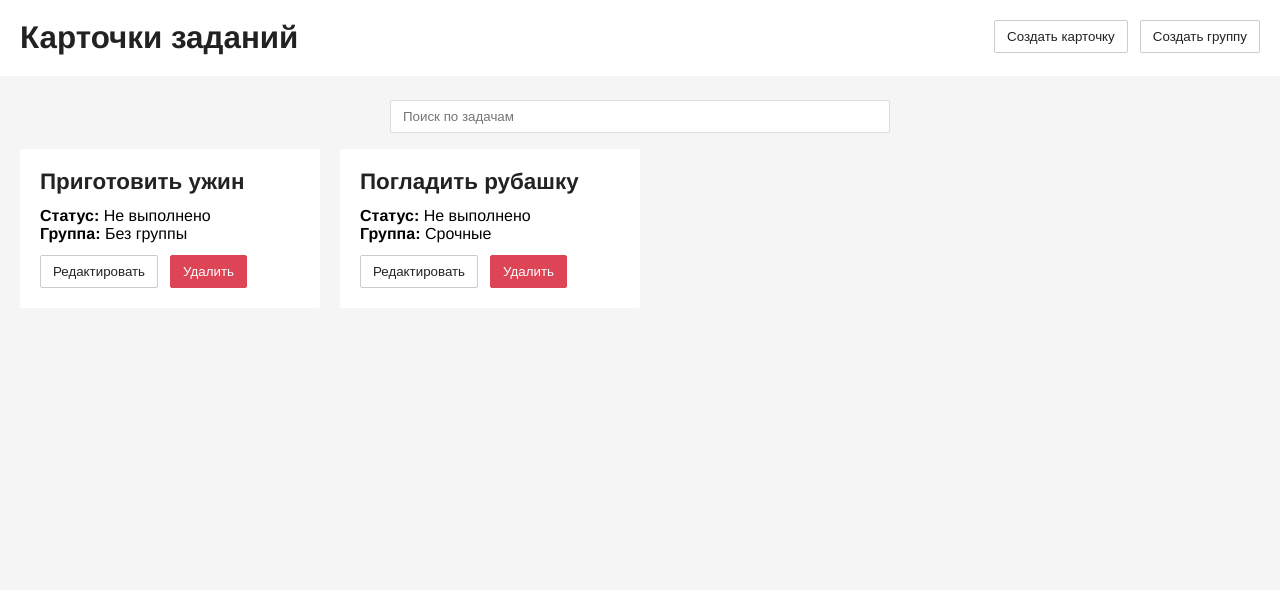
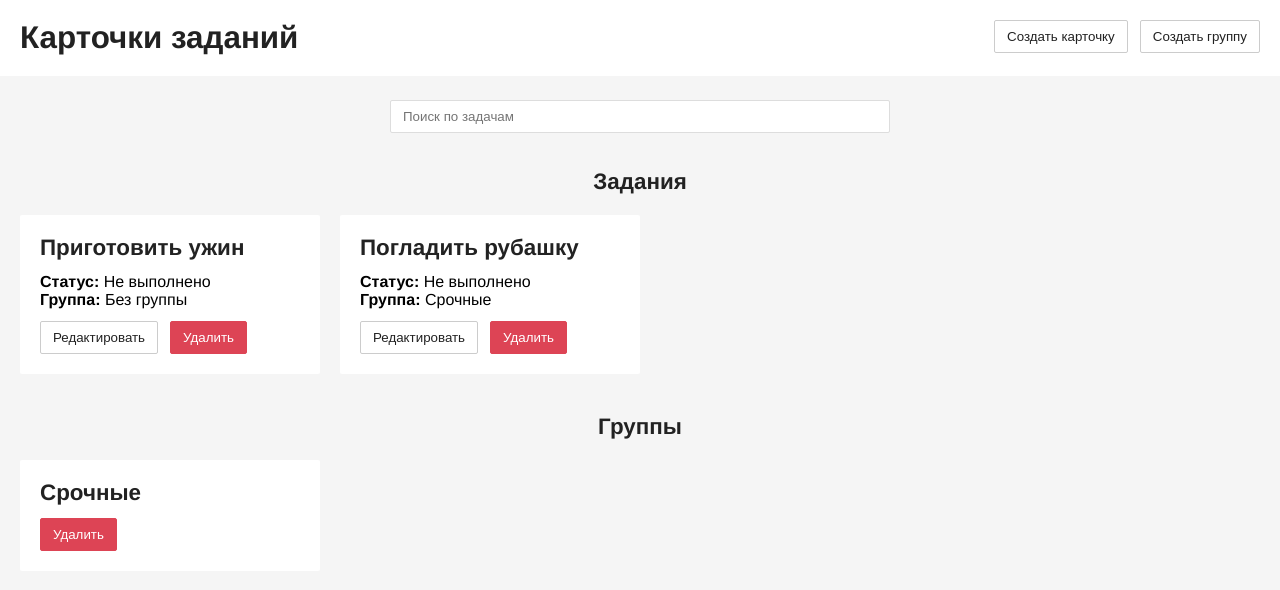
Before and after one commit to pirotech/pro-context-test-task, a Vue app: page / in a window 1280 px wide. Shown: the top 590 px of the page. Built offline with nearby package versions, Linux system fonts and the light colour scheme.

Commit message:
Groups may be removed, placeholders for tasks and groups

```diff
--- /dev/null
+++ b/src/components/UiGroup.vue
@@ -0,0 +1,51 @@
+<template>
+  <div class="ui-task">
+    <h5 class="ui-task__name">{{value.name}}</h5>
+    <div class="ui-task-buttons">
+      <button
+        class="button_danger ui-task__delete"
+        @click="onRemove(value)"
+      >Удалить</button>
+    </div>
+  </div>
+</template>
+
+<script>
+export default {
+  name: "UiGroup",
+  props: {
+    value: Object,
+    onRemove: Function
+  }
+}
+</script>
+
+<style scoped lang="scss">
+.ui-task {
+  display: flex;
+  flex-direction: column;
+  justify-content: center;
+  align-items: flex-start;
+  min-width: 300px;
+  max-width: 300px;
+  padding: 20px;
+  background-color: white;
+  border-radius: 2px;
+  @media (max-width: 576px) {
+    min-width: 280px;
+    max-width: 280px;
+  }
+  &__name {
+    width: 100%;
+    text-align: left;
+    white-space: nowrap;
+    overflow: hidden;
+    text-overflow: ellipsis;
+  }
+  &-buttons {
+    margin-top: 12px;
+  }
+  &__delete {
+  }
+}
+</style>
--- a/src/components/UiCard.vue
+++ b/src/components/UiTask.vue
@@ -1,19 +1,19 @@
 <template>
-  <div class="ui-card">
-    <h5 class="ui-card__name">{{value.name}}</h5>
-    <p class="ui-card__status">
+  <div class="ui-task">
+    <h5 class="ui-task__name">{{value.name}}</h5>
+    <p class="ui-task__status">
       <strong>Статус: </strong>
       <span v-if="value.done" class="_done">Выполнено</span>
       <span v-if="!value.done">Не выполнено</span>
     </p>
-    <p class="ui-card__group"><strong>Группа: </strong>{{value.group.name}}</p>
-    <div class="ui-card-buttons">
+    <p class="ui-task__group"><strong>Группа: </strong>{{value.group.name}}</p>
+    <div class="ui-task-buttons">
       <button
-        class="ui-card__edit"
+        class="ui-task__edit"
         @click="onEdit(value)"
       >Редактировать</button>
       <button
-        class="button_danger ui-card__delete"
+        class="button_danger ui-task__delete"
         @click="onRemove(value)"
       >Удалить</button>
     </div>
@@ -32,7 +32,7 @@ export default {
 </script>
 
 <style scoped lang="scss">
-.ui-card {
+.ui-task {
   display: flex;
   flex-direction: column;
   justify-content: center;
--- a/src/views/MainPage.vue
+++ b/src/views/MainPage.vue
@@ -3,6 +3,7 @@
     <Header
       :onCreateTask="openCreateTaskModal"
       :onCreateGroup="openCreateGroupModal"
+      :onRemoveGroup="openRemoveGroupModal"
     />
     <div class="main-page-content">
       <div class="main-page-search">
@@ -12,15 +13,36 @@
           :onChange="searchDebounced"
         />
       </div>
-      <ul v-if="tasks" class="main-page-cards">
-        <li v-for="task in tasks" :key="task.id" class="main-page-cards-item">
-          <UiCard
+      <h5 class="main-page__title">Задания</h5>
+      <ul v-if="tasks.length > 0" class="main-page-tasks">
+        <li v-for="task in tasks" :key="task.id" class="main-page-tasks-item">
+          <UiTask
             :value="task"
             :onEdit="openEditModal"
-            :onRemove="openRemoveModal"
+            :onRemove="openRemoveTaskModal"
           />
         </li>
       </ul>
+      <p v-if="flattenTasks.length === 0" class="main-page__placeholder">
+        Задач нет
+      </p>
+      <p v-if="flattenTasks.length > 0 && searchedTasks.length === 0" class="main-page__placeholder">
+        Поиск не дал результатов
+      </p>
+      <h5 class="main-page__title">Группы</h5>
+      <ul v-if="groups.length > 1" class="main-page-groups">
+        <li v-for="group in groups" :key="group.id">
+          <UiGroup
+            class="main-page-groups-item"
+            v-if="group.id !== 0"
+            :value="group"
+            :onRemove="openRemoveGroupModal"
+          />
+        </li>
+      </ul>
+      <p v-if="groups.length === 1" class="main-page__placeholder">
+        Групп нет
+      </p>
     </div>
 
     <Modal :opened="createTaskModal.modal" title="Создать задачу" :closeModal="closeCreateTaskModal">
@@ -105,13 +127,21 @@
         <button class="button_primary create-group-modal__submit" @click="createGroup">Создать</button>
       </div>
     </Modal>
+
+    <Modal :opened="removeGroupModal.modal" title="Удалить группу?" :closeModal="closeRemoveGroupModal">
+      <div class="remove-group-modal-buttons">
+        <button class="remove-group-modal__cancel" @click="closeRemoveGroupModal">Отмена</button>
+        <button class="button_danger remove-group-modal__submit" @click="removeGroup">Удалить</button>
+      </div>
+    </Modal>
   </div>
 </template>
 
 <script>
 import _ from 'lodash';
 import Header from "../components/Header";
-import UiCard from "../components/UiCard";
+import UiTask from "../components/UiTask";
+import UiGroup from "../components/UiGroup";
 import Modal from "../components/Modal";
 import UiCheckbox from "../components/UiCheckbox";
 import UiTextField from "../components/UiTextField";
@@ -121,7 +151,8 @@ export default {
   name: 'MainPage',
   components: {
     Header,
-    UiCard,
+    UiTask,
+    UiGroup,
     Modal,
     UiCheckbox,
     UiTextField,
@@ -182,13 +213,17 @@ export default {
           nameError: '',
           tasks: []
         }
-      }
+      },
+      removeGroupModal: {
+        modal: false,
+        form: {}
+      },
     };
   },
   computed: {
-    tasks() {
-      const tasks = this.groups.reduce((sum, group) => {
-        const grouped = group.tasks.map(task => {
+    flattenTasks() {
+      let tasks = this.groups.reduce((sum, group) => {
+        const flatten = group.tasks.map(task => {
           const { id, name } = group;
           return {
             ...task,
@@ -196,17 +231,25 @@ export default {
           };
         });
 
-        let searched = grouped;
-        if (this.searchString) {
-          searched = grouped.filter(item => (
-            item.name.toLowerCase().includes(this.searchString.toLowerCase())
-          ));
-        }
-
-        return [...sum, ...searched];
+        return [...sum, ...flatten];
       }, []);
+      // + sort by id
+      tasks = tasks.sort((a, b) => a.id - b.id);
       return tasks;
     },
+    searchedTasks() {
+      let searched = this.flattenTasks;
+      if (this.searchString) {
+        searched = searched.filter(item => (
+          item.name.toLowerCase().includes(this.searchString.toLowerCase())
+        ));
+      }
+      return searched;
+    },
+    tasks() {
+      return this.searchedTasks;
+    },
+
     searchDebounced() {
       return _.debounce(this.search, 500);
     }
@@ -288,7 +331,7 @@ export default {
       this.editTaskModal.modal = false;
     },
 
-    openRemoveModal(removed) {
+    openRemoveTaskModal(removed) {
       this.removeTaskModal.modal = true;
       this.removeTaskModal.form = removed;
     },
@@ -345,6 +388,33 @@ export default {
     },
     closeCreateGroupModal() {
       this.createGroupModal.modal = false;
+      this.createGroupModal.form = {
+        name: '',
+        nameError: '',
+        tasks: []
+      };
+    },
+
+    openRemoveGroupModal(removed) {
+      this.removeGroupModal.modal = true;
+      this.removeGroupModal.form = removed;
+    },
+    removeGroup() {
+      const tasks = this.groups.find(item => item.id === this.removeGroupModal.form.id).tasks;
+      console.log(tasks);
+      let groups = this.groups.filter(item => (
+        item.id !== this.removeGroupModal.form.id
+      ));
+      console.log(groups);
+      groups = groups.map(item => (
+        item.id === 0 ? {...item, tasks: [...item.tasks, ...tasks]} : item
+      ));
+      console.log(groups);
+      this.groups = groups;
+      this.closeRemoveGroupModal();
+    },
+    closeRemoveGroupModal() {
+      this.removeGroupModal.modal = false;
     }
   }
 }
@@ -361,6 +431,9 @@ export default {
   &-content {
     padding: 20px;
   }
+  &__title {
+    margin: 20px 0;
+  }
   &-search {
     max-width: 500px;
     margin: 0 auto;
@@ -368,7 +441,7 @@ export default {
       max-width: 300px;
     }
   }
-  &-cards {
+  &-tasks, &-groups {
     display: flex;
     flex-wrap: wrap;
     @media (max-width: 720px) {
@@ -400,7 +473,7 @@ export default {
       margin-left: 8px;
     }
   }
-  .remove-task-modal {
+  .remove-task-modal, .remove-group-modal {
     &-buttons {
       margin-top: 24px;
     }
@@ -413,5 +486,11 @@ export default {
       margin-top: 12px;
     }
   }
+  &__placeholder {
+    color: #aaa;
+    background-color: white;
+    border-radius: 2px;
+    padding: 50px 0;
+  }
 }
 </style>
```
